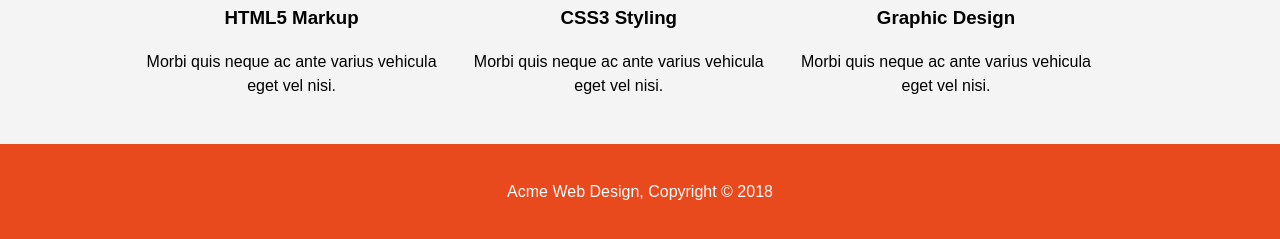
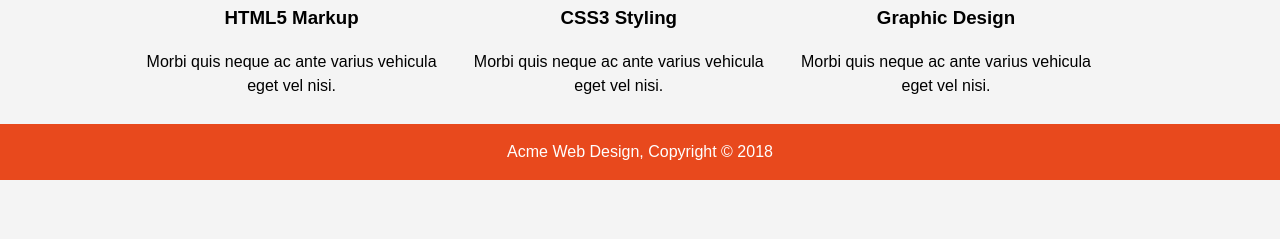
Before and after one commit to KevinToillon/Acme, a plain HTML site: page index.html in a window 1280 px wide. Shown: the part 851-1090 px from the top of the page. After the commit the page ends 1031 px from the top, so only its background shows below. Drawn offline with Linux system fonts and the light colour scheme.

Commit message:
footer hits bot @ 100%

```diff
--- a/css/style.css
+++ b/css/style.css
@@ -169,9 +169,13 @@ ul#services li{
     background: #e6e6e6;
 }
 
+/* #####################
+    Footer
+    ################# */
 footer{
-    padding: 20px;
-    margin-top: 20px;
+    position: absolute;
+    left: 0;
+    width: 100%;
     color: #ffffff;
     background-color: #e8491d;
     text-align: center;
```
